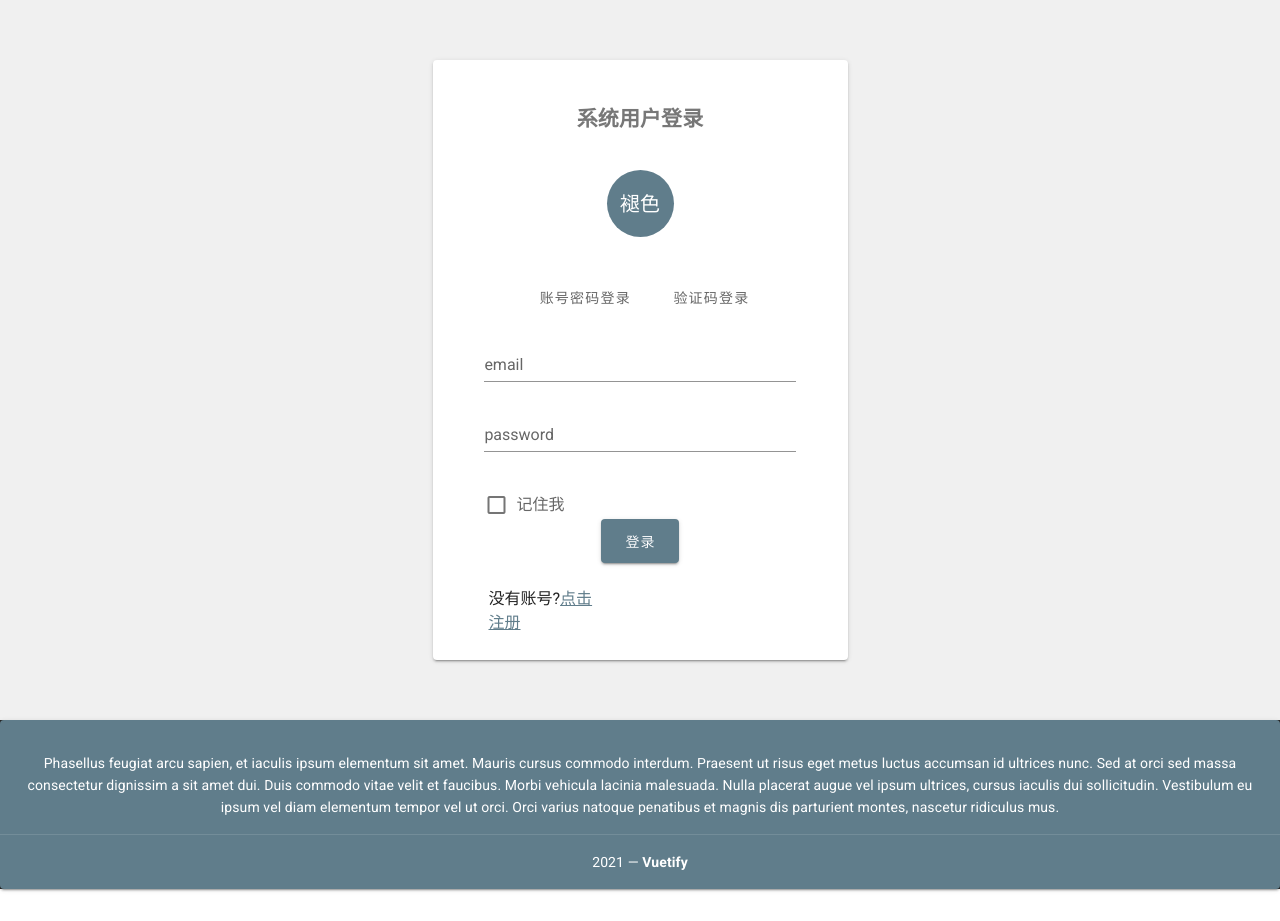
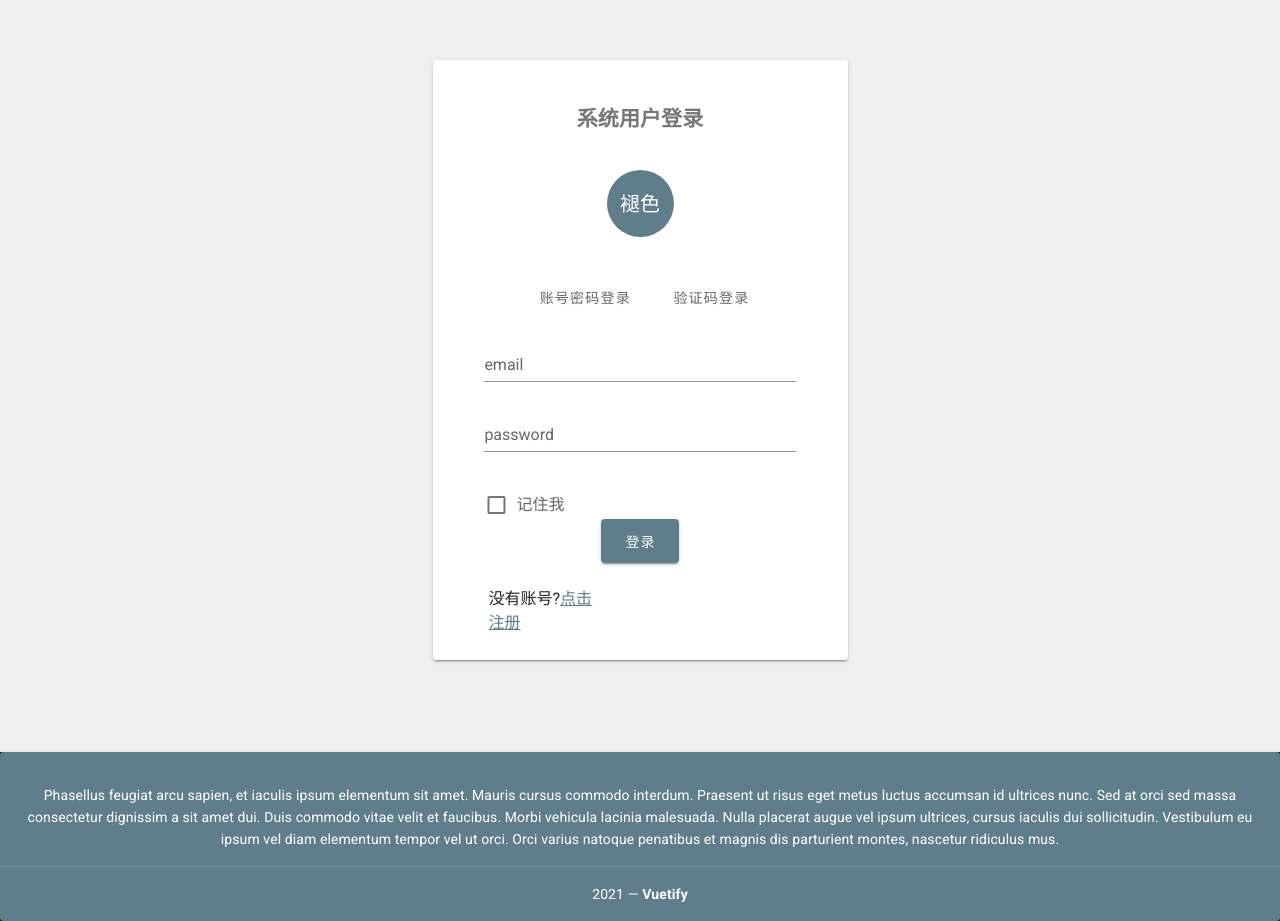
Before and after one commit to kenops1a/outage, a Vue app in the folder front/: page /login in a window 1280 px wide. Before the commit the page ends 889 px from the top, so only its background shows below. Built offline with nearby package versions, Linux system fonts and the light colour scheme.

Commit message:
[FIX] 登录注册页Footer布局不合理

```diff
--- a/front/src/components/account/login/Login.vue
+++ b/front/src/components/account/login/Login.vue
@@ -5,7 +5,7 @@
 * @Date: 2022/1/5
 -->
 <template>
-  <v-main class="pt-0">
+  <v-main id="login-main" class="pt-0 pb-8">
     <v-form id="login-form" ref="loginForm" style="height: 100%; width: 100%">
       <v-container>
       <!-- mx-auto卡片居中 -->
@@ -277,7 +277,7 @@ export default {
   text-align: center;
 }
 
-#login-form {
+#login-main {
   background-color: #f0f0f0;
 }
 h2 {
--- a/front/src/components/account/register/Register.vue
+++ b/front/src/components/account/register/Register.vue
@@ -5,7 +5,7 @@
 * @Date: 6/1/2022
 -->
 <template>
-  <v-main class="pt-0">
+  <v-main id="register-main" class="pt-0 pb-8">
     <v-form id="register-form" ref="regValid" style="width: 100%; height: 100%">
       <v-container>
         <!-- mx-auto卡片居中 -->
@@ -165,7 +165,7 @@ export default {
   text-align: center;
 }
 
-#register-form {
+#register-main {
   background-color: #f0f0f0;
 }
 
```
